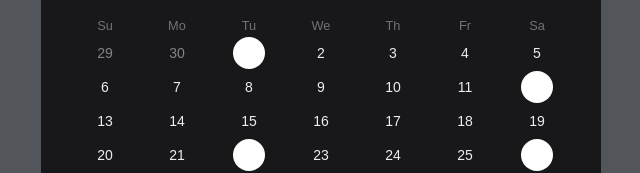
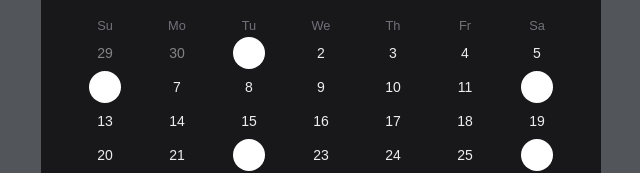
Before and after one commit to Aman-Dangol/shadCn-practice, a React (Vite) app: page / in a window 1280 px wide. Shown: the part 122-295 px from the top of the page, without its empty margins (319-959 px from the left). Built offline with nearby package versions, Linux system fonts and the light colour scheme.

Commit message:
final commit

```diff
--- a/src/components/ui/calendar.tsx
+++ b/src/components/ui/calendar.tsx
@@ -4,7 +4,6 @@ import { DayPicker } from "react-day-picker";
 
 import { cn } from "@/lib/utils";
 import { buttonVariants } from "@/components/ui/button";
-import { da } from "date-fns/locale";
 
 export type CalendarProps = React.ComponentProps<typeof DayPicker>;
 
@@ -22,7 +21,7 @@ function Calendar({
   const thin: Date[] = [];
   const heavy: Date[] = [];
   const medium: Date[] = [];
-  const modifyDates = Array.from(data.keys()).map((day) => {
+  Array.from(data.keys()).map((day) => {
     switch (data.get(day)) {
       case "light":
         thin.push(
@@ -62,18 +61,18 @@ function Calendar({
         month: "space-y-4  w-full",
         caption: "flex justify-center items-center pt-1 relative items-center ",
         caption_label: "text-sm font-medium",
-        nav: "space-x-1 flex items-center justify-between",
+        nav: "space-x-1 flex items-center justify-between ",
         nav_button: cn(
           buttonVariants({ variant: "outline" }),
           "h-7 w-7 bg-transparent p-0 opacity-50 hover:opacity-100"
         ),
         nav_button_previous: "absolute left-1 hidden",
         nav_button_next: "absolute right-1 hidden",
-        table: "w-full  border-collapse space-y-1 ",
+        table: "w-full  border-collapse space-y-1  ",
         head_row: "",
         head_cell:
           "text-muted-foreground rounded-md w-8 font-normal text-[0.8rem]",
-        row: " mt-2 justify-between  ",
+        row: "",
         cell: cn(
           props.mode === "range"
             ? "[&:has(>.day-range-end)]:rounded-r-md [&:has(>.day-range-start)]:rounded-l-md first:[&:has([aria-selected])]:rounded-l-md last:[&:has([aria-selected])]:rounded-r-md"
--- a/src/constants/workout.ts
+++ b/src/constants/workout.ts
@@ -4,5 +4,6 @@ WORKOUT_VOLUME.set(1, "light");
 WORKOUT_VOLUME.set(12, "heavy");
 WORKOUT_VOLUME.set(22, "medium");
 WORKOUT_VOLUME.set(26, "light");
+WORKOUT_VOLUME.set(6, "heavy");
 
 export { WORKOUT_VOLUME };
```
